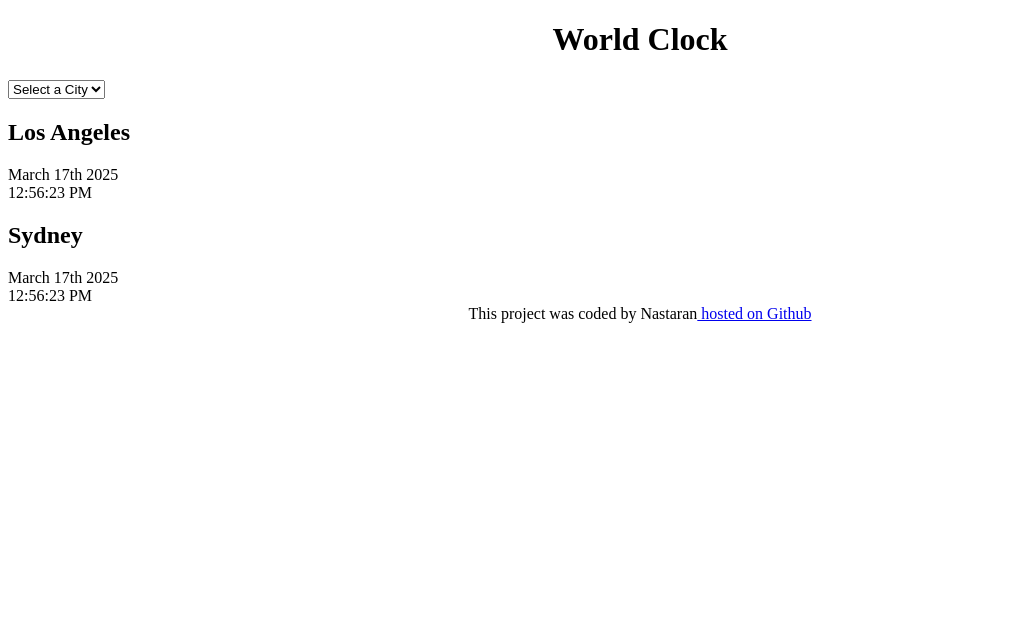
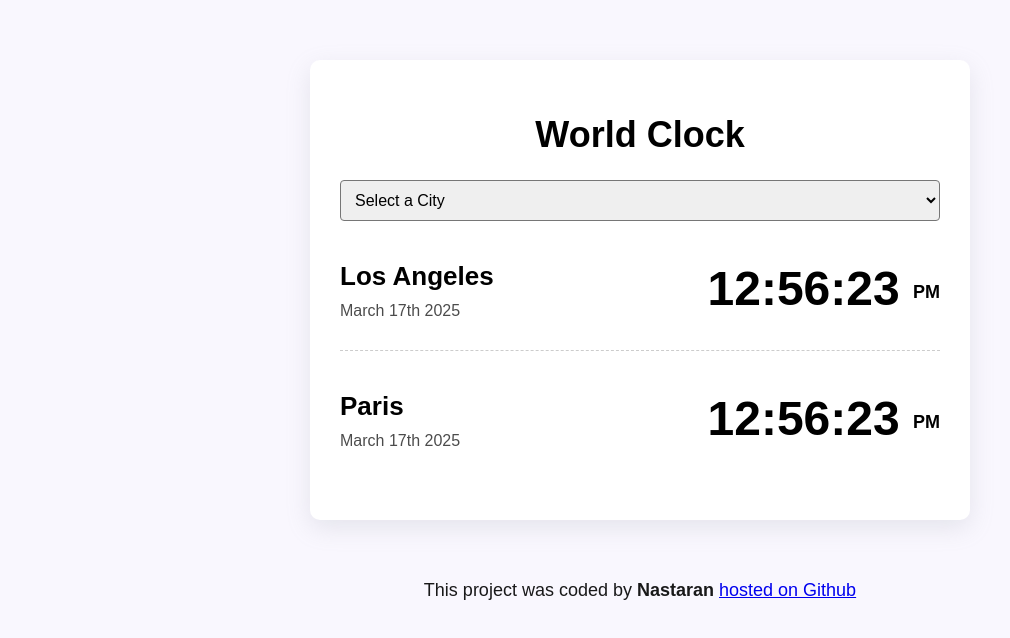
Before and after one commit to nastaran7911/World-clock, a plain HTML site: page index.html in a window 1280 px wide. Shown: the whole page, without its empty margins (0-1010 px from the left). Drawn offline with Linux system fonts and the light colour scheme.

Commit message:
Styled the project with css

```diff
--- a/css/style.css
+++ b/css/style.css
@@ -1,6 +1,59 @@
+body {
+  background-color: #f9f7fe;
+  font-family: sans-serif;
+}
+.container {
+  max-width: 600px;
+  margin: 60px auto;
+  background: white;
+  padding: 30px;
+
+  box-shadow: rgba(149, 157, 165, 0.2) 0px 8px 24px;
+  border-radius: 10px;
+}
+.city {
+  display: flex;
+  margin: 10px 0;
+  justify-content: space-between;
+  padding: 30px 0;
+  border-bottom: 1px dashed rgba(0, 0, 0, 0.2);
+}
+.city:last-child{
+  border: none;
+}
+
+h2 {
+  margin: 0 0 10px;
+  font-size: 26px;
+}
+.date {
+  opacity: 0.7;
+}
+
+.time {
+  font-size: 48px;
+  font-weight: bold;
+}
+.time small {
+  font-size: 18px;
+  vertical-align: middle;
+  line-height: 36px;
+}
+
+select {
+  display: block;
+  width: 100%;
+  padding: 10px;
+  border-radius: 4px;
+  font-size: 16px;
+}
 h1 {
   text-align: center;
+  font-family: sans-serif;
+  font-size: 36px;
 }
 footer {
   text-align: center;
+  font-size: 18px;
+  color: rgba(0, 0, 0, 0.9);
 }
--- a/index.html
+++ b/index.html
@@ -16,18 +16,29 @@
         <option value="">Auckland</option>
       </select>
       <div class="city">
-        <h2>Los Angeles</h2>
-        <div class="date">March 17th 2025</div>
-        <div class="time">12:56:23 PM</div>
+        <div>
+          <h2>Los Angeles</h2>
+          <div class="date">March 17th 2025</div>
+        </div>
+        <div class="time">
+          12:56:23
+          <small> PM </small>
+        </div>
       </div>
       <div class="city">
-        <h2>Sydney</h2>
-        <div class="date">March 17th 2025</div>
-        <div class="time">12:56:23 PM</div>
+        <div>
+          <h2>Paris</h2>
+          <div class="date">March 17th 2025</div>
+        </div>
+        <div class="time">
+          12:56:23
+          <small> PM </small>
+        </div>
       </div>
     </div>
     <footer>
-      This project was coded by Nastaran<a
+      This project was coded by<strong> Nastaran </strong
+      ><a
         href="https://cdnjs.cloudflare.com/ajax/libs/moment.js/2.30.1/moment.min.js"
         target="_blank"
       >
```
